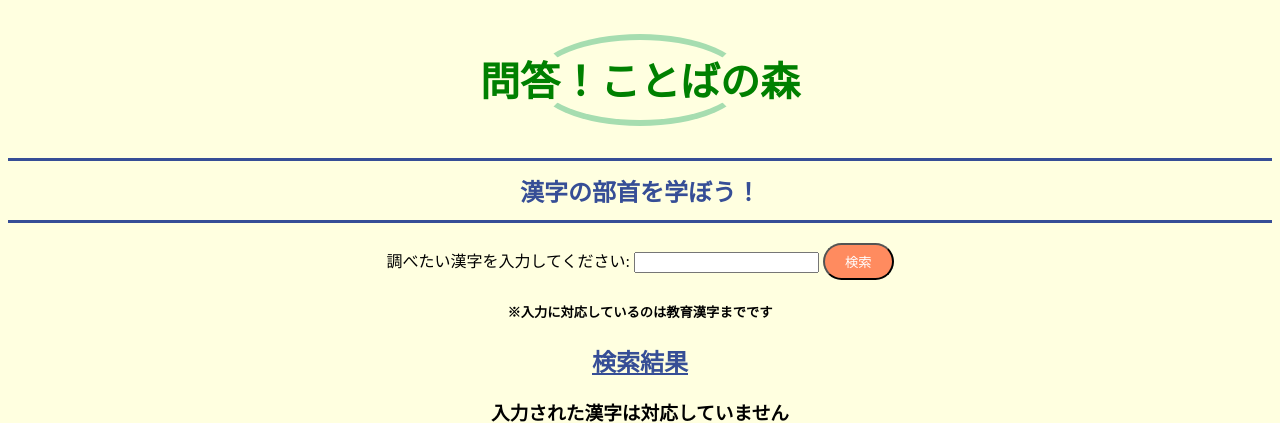
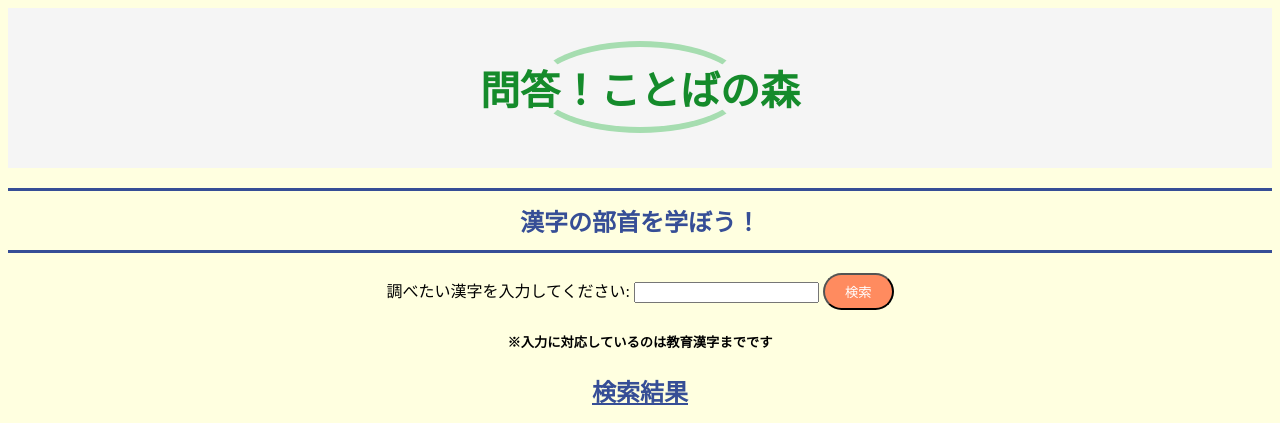
Before and after one commit to AbebeAbaba/Hackathon-Richard, a Flask app: page /kanji in a window 1280 px wide. Shown: the top 423 px of the page. Run offline with Flask 3, Linux system fonts and the light colour scheme.

Commit message:
背景色設定
q

```diff
--- a/flask/app/templates/kanji.html
+++ b/flask/app/templates/kanji.html
@@ -7,7 +7,7 @@
     }
     h1 {
         position: relative;
-        color: #008000;
+        color: #158b2b;
         font-size: 40px; /* フォントサイズ変更 */
         padding: 10px 0; /* 余白を調整 */
         text-align: center;
@@ -17,7 +17,7 @@
         h1:before {
         content: "";
         position: absolute;
-        top: -6px; /* フォントサイズに合わせて位置を調整 */
+        top: -8px; /* フォントサイズに合わせて位置を調整 */
         left: 50%;
         width: 200px; /* 横幅を調整 */
         height: 80px; /* 高さを調整 */
@@ -74,10 +74,16 @@
         u{
             color: #364e96;
         }
+
+        .h1-wrapper {
+          background-color: #f5f5f5; /* 背景色 */
+          padding: 1px 0; /* 上下の余白 */
+          text-align: center;
+        }
 </style>
 <body>
     <div class="center">
-        <div class="top">
+        <div class="h1-wrapper">
             <h1>問答！ことばの森</h1>
         </div>
     <span><h2>漢字の部首を学ぼう！</h2></span>
```
Also changed, not shown: flask/app/templates/english.html (+9 -1 lines), flask/app/templates/help.html (+9 -1 lines), flask/app/templates/index.html (+9 -1 lines).
